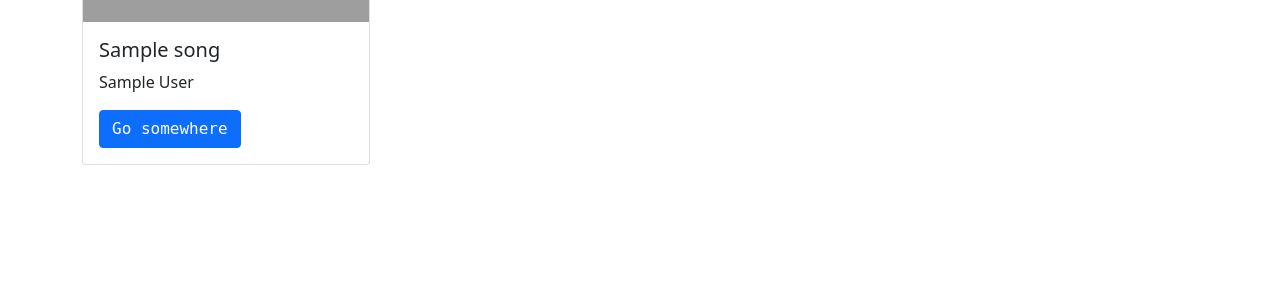
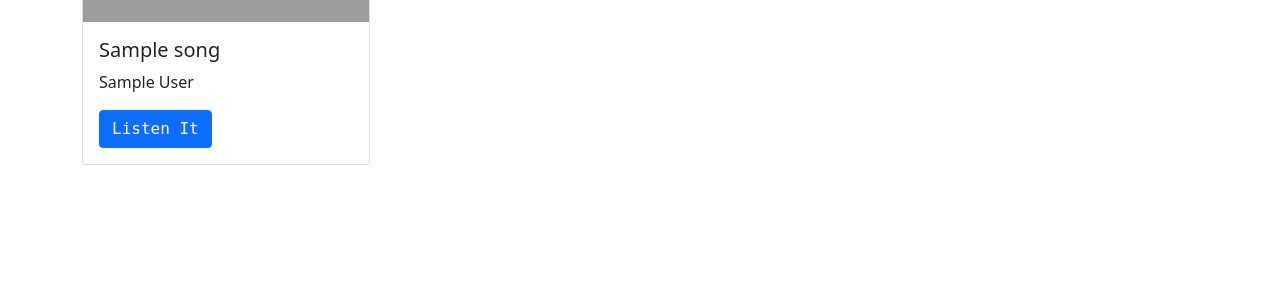
Before and after one commit to SadraTghvi/music_player, a Django app: template frontend/templates/base.html in a window 1280 px wide. Shown: the part 274-574 px from the top of the page. Run offline with Django 3.2, Linux system fonts and the light colour scheme; the template is opened without the code that fills it: most values are stand-ins (such as "Sample title", 1, 10 or a date in 2020); grey boxes are pictures that could not be loaded.

Commit message:
linking cards to their own pages

```diff
--- a/frontend/templates/cards.html
+++ b/frontend/templates/cards.html
@@ -3,12 +3,12 @@
 <div class="container container_me">
 
     {% for song in songs %}
-        <div class="card" style="width: 18rem;">
+        <div id="songs" class="card" style="width: 18rem;">
             <img src="static{{song.pic.url}}" class="card-size card-img-top" >
             <div class="card-body">
                 <h5 class="card-title">{{song.title}}</h5>
                 <p class="card-text">{{song.author}}</p>
-                <a href="{% url 'songs:song' song.id %}" class="btn btn-primary">Go somewhere</a>
+                <a href="{% url 'songs:song' song.id %}" class="btn btn-primary">Listen It</a>
             </div>
         </div>
         {% endfor %}
```
